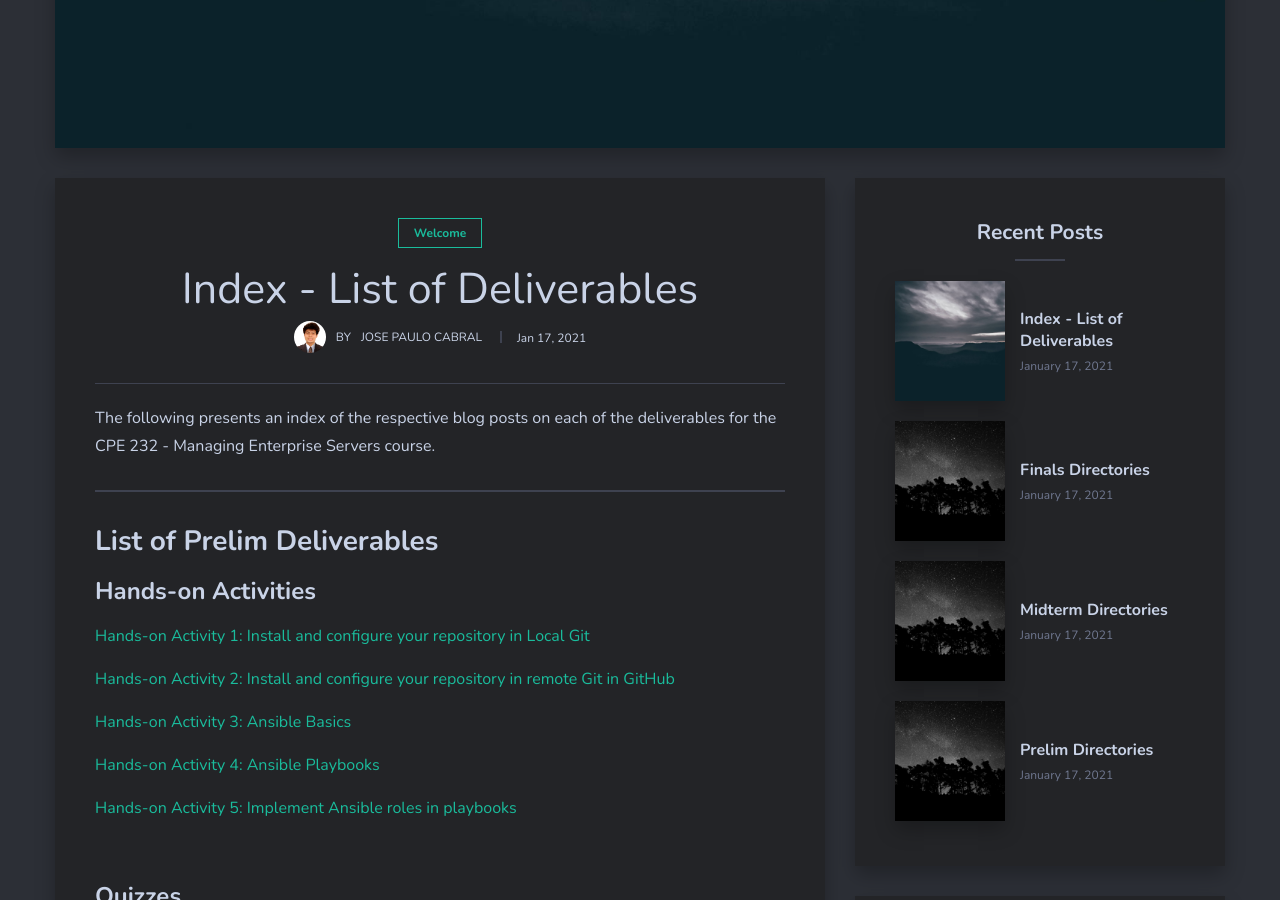
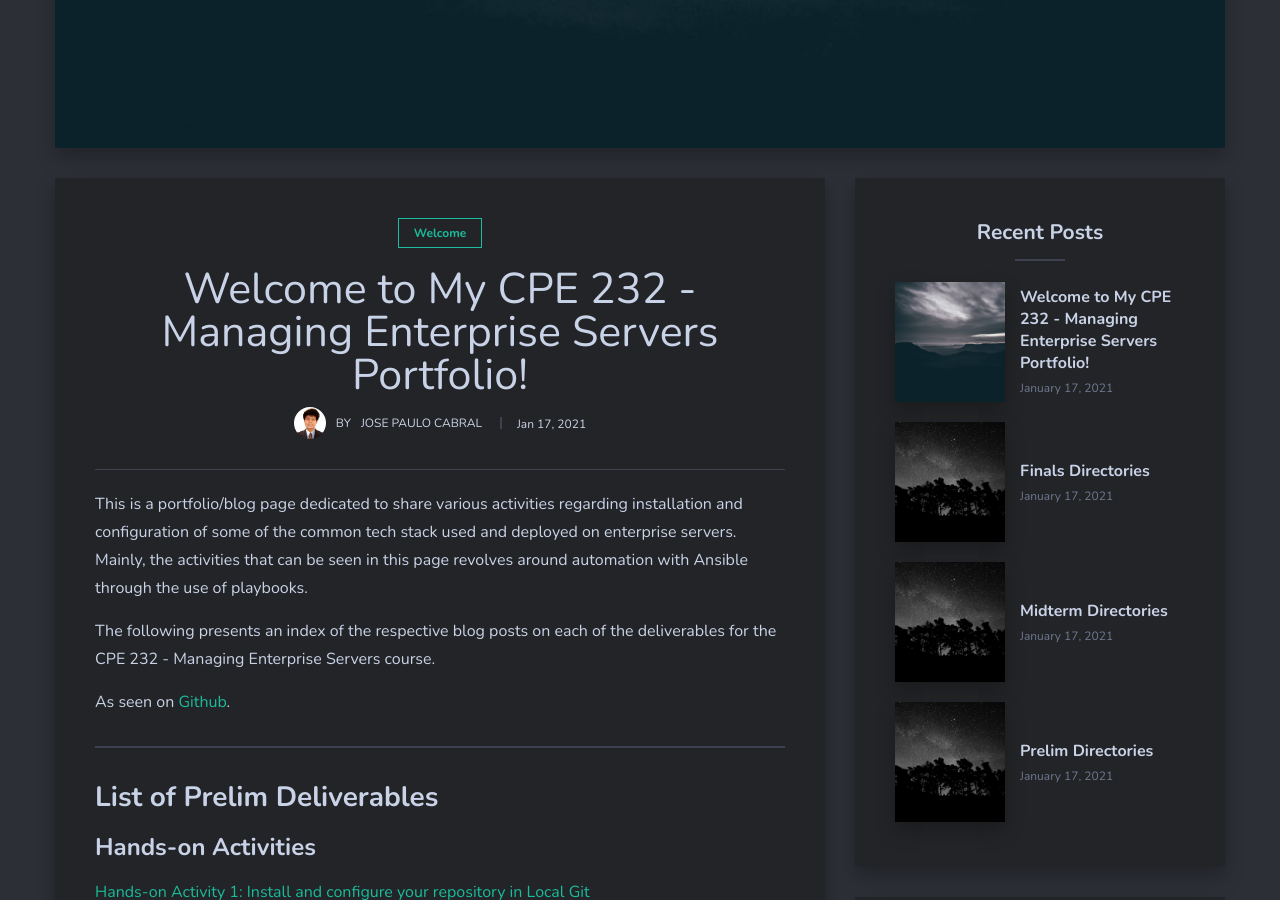
Before and after one commit to jpcabral-tip/jpcabral-tip.github.io, a Jekyll site: the page built from _posts/2021-01-17-directory-listing.markdown, in a window 1280 px wide and 900 px high, scrolled down 547 px. Built offline with Jekyll 4.4.1, drawn with Linux system fonts in a browser that asks for light colours; nearby versions of some CDN libraries; comment, search, counter and statistics services are not loaded.

Commit message:
Updated navbar links and directory listing as welcome banner

```diff
--- a/_includes/header.html
+++ b/_includes/header.html
@@ -19,11 +19,11 @@
                 {% endunless %}
               {% endfor %}
               <li class="menu-item">|</li>
-              <li class="menu-item"><a href="#" class="menu-link">Prelim</a></li>
+              <li class="menu-item"><a href="https://jpcabral-tip.github.io/prelim-directory-listing/" class="menu-link">Prelim</a></li>
               <li class="menu-item">|</li>
-              <li class="menu-item"><a href="#" class="menu-link">Midterm</a></li>
+              <li class="menu-item"><a href="https://jpcabral-tip.github.io/midterm-directory-listing/" class="menu-link">Midterm</a></li>
               <li class="menu-item">|</li>
-              <li class="menu-item"><a href="#" class="menu-link">Finals</a></li>
+              <li class="menu-item"><a href="https://jpcabral-tip.github.io/finals-directory-listing/" class="menu-link">Finals</a></li>
               <li class="menu-item">|</li>
             </ul>
           </nav>
--- a/_posts/2021-01-17-directory-listing.markdown
+++ b/_posts/2021-01-17-directory-listing.markdown
@@ -1,11 +1,15 @@
 ---
 layout: post
-title:  "Index - List of Deliverables"
+title:  "Welcome to My CPE 232 - Managing Enterprise Servers Portfolio!"
 date:   2021-01-17 18:40:33 +0300
 image:  11.jpg
 tags:   Welcome
 ---
+This is a portfolio/blog page dedicated to share various activities regarding installation and configuration of some of the common tech stack used and deployed on enterprise servers. Mainly, the activities that can be seen in this page revolves around automation with Ansible through the use of playbooks.
+
 The following presents an index of the respective blog posts on each of the deliverables for the CPE 232 - Managing Enterprise Servers course.
+
+<p>As seen on <a href="https://github.com/jpcabral-tip/sysad2-12021">Github</a>.</p>
 
 ***
 
```
